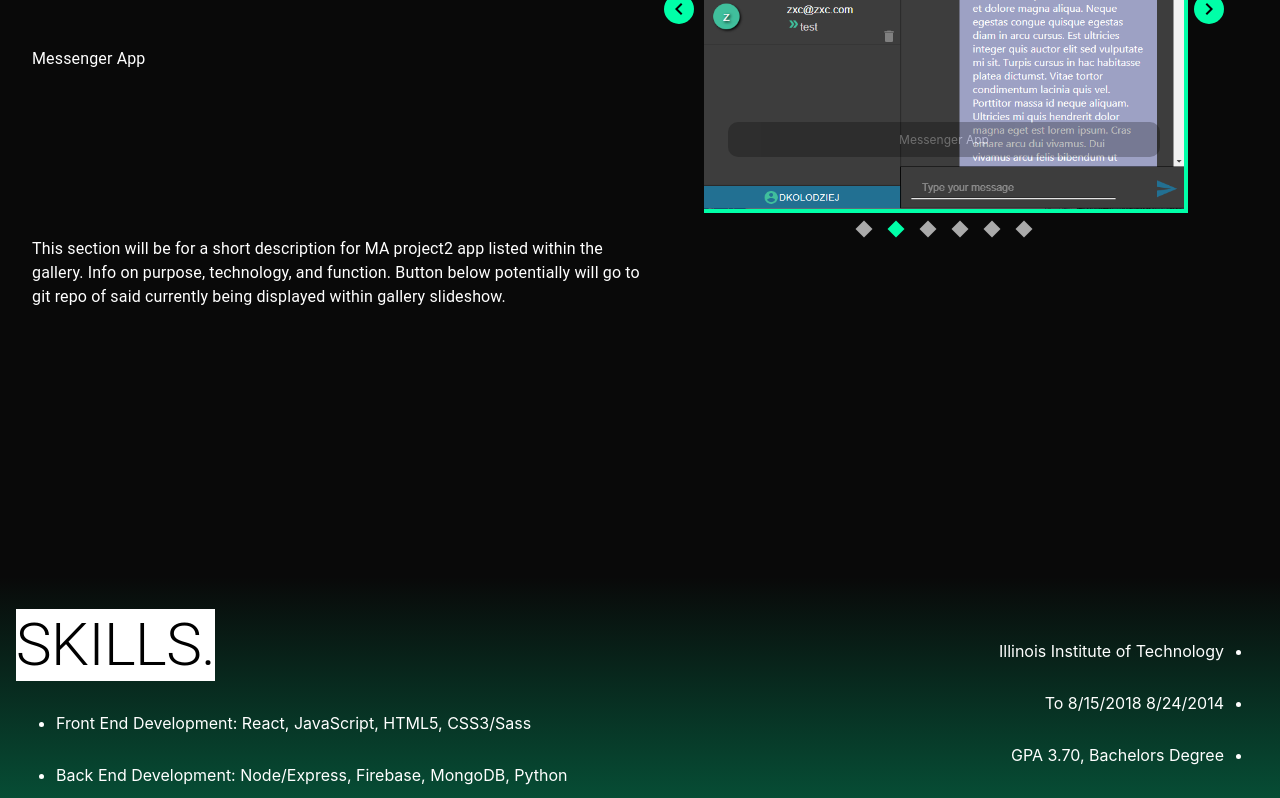
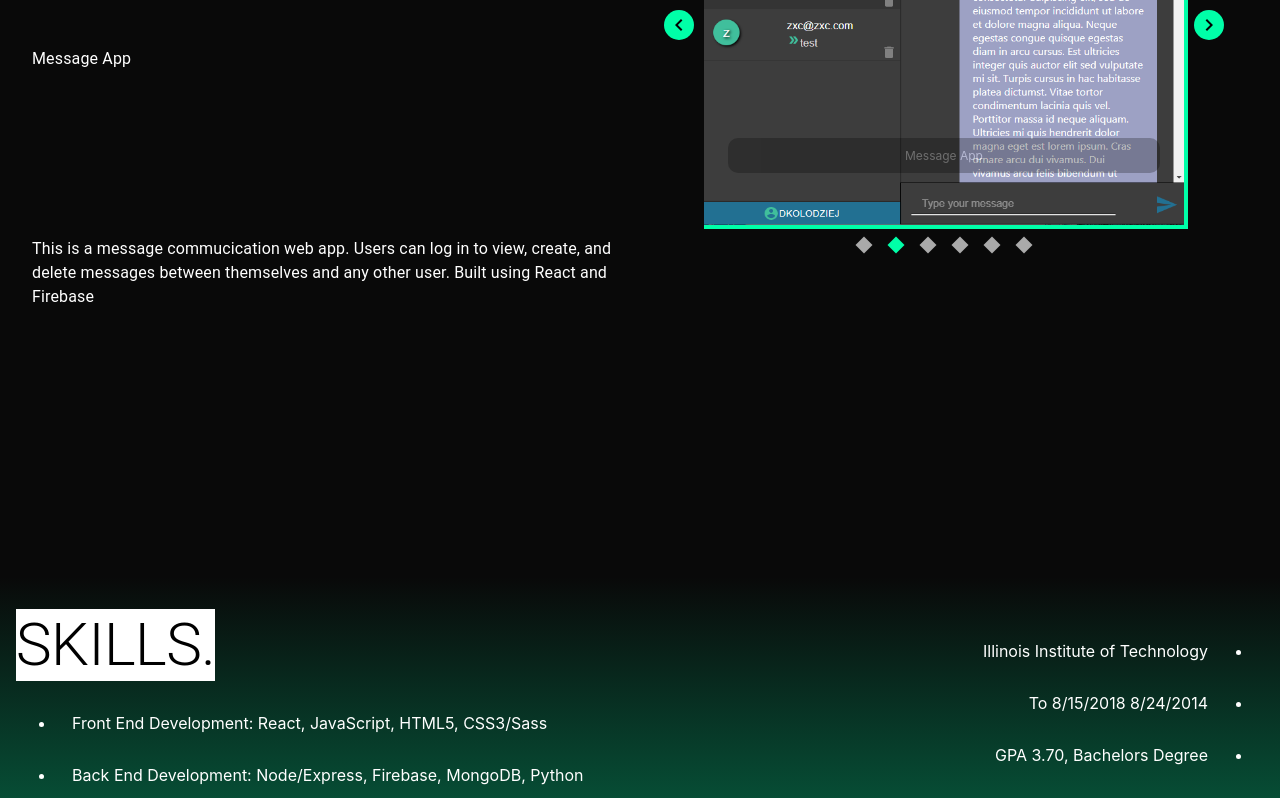
Before and after one commit to DanielKolodziej/DanielKolodziej.github.io, a React (Create React App) app: page / in a window 1280 px wide. Shown: the part 1080-1878 px from the top of the page. Built offline with nearby package versions, Linux system fonts and the light colour scheme.

Commit message:
updated styling and project descriptions

```diff
--- a/src/About.js
+++ b/src/About.js
@@ -12,10 +12,6 @@ const useStyles = makeStyles({
     title: {
         backgroundColor: '#fff',
     },
-    list: {
-        color: '#fff',
-        padding: '1em 0'
-    }
   });
 
 const About = () => {
--- a/src/Projects.js
+++ b/src/Projects.js
@@ -26,10 +26,11 @@ const useStyles = makeStyles({
     carouselContainer: {
         width: '80%',
         maxWidth: '480px',
-        margin: '0 auto',
+        margin: '1em auto 1em auto',
         '& > div':{
           borderBottom: '4px solid #00ffa8',
           borderRight: '4px solid #00ffa8',
+        //   marginBottom: '3em'
         },
         '& .carousel-slider':{
         overflow: 'visible',
@@ -48,32 +49,32 @@ const Projects = () => {
         {
             img: projIMG,
             title: "SIMPLYFIT",
-            desc: "This section will be for a short description for SF project app listed within the gallery.  Info on purpose, technology, and function.  Button below potentially will go to git repo of said currently being displayed within gallery slideshow."
+            desc: "This is a fitness tracker app with user authentication.  Users have the ability to log and view workout data, search past logs of themselves or others, and track bodyweight. Built using React and Firebase"
         },
         {
             img: projIMG2,
-            title: "Messenger App",
-            desc: "This section will be for a short description for MA project2 app listed within the gallery.  Info on purpose, technology, and function.  Button below potentially will go to git repo of said currently being displayed within gallery slideshow."
+            title: "Message App",
+            desc: "This is a message commucication web app.  Users can log in to view, create, and delete messages between themselves and any other user.  Built using React and Firebase"
         },
         {
             img: projIMG3,
             title: "Help Desk Glossary",
-            desc: "This section will be for a short description for HDG project3 app listed within the gallery.  Info on purpose, technology, and function.  Button below potentially will go to git repo of said currently being displayed within gallery slideshow."
+            desc: "This is a help desk glossary intended for use by either IT staff or general users.  Users can log in and depending on their status can potentially view, edit, create, and delete instructional posts dealing with various IT issues. Built using React, Node/Express, MongoDB."
         },
         {
             img: projIMG4,
             title: "Job Applications",
-            desc: "This section will be for a short description for JA project4 app listed within the gallery.  Info on purpose, technology, and function.  Button below potentially will go to git repo of said currently being displayed within gallery slideshow."
+            desc: "This is a job application tracking web app.  You can view, add, edit, delete, and search through job listings you've applied for.  Built using Javascript, HTML, CSS/SASS, localstorage"
         },
         {
             img: projIMG5,
             title: "Weather Search",
-            desc: "This section will be for a short description for WS project4 app listed within the gallery.  Info on purpose, technology, and function.  Button below potentially will go to git repo of said currently being displayed within gallery slideshow."
+            desc: "This is a weather search web app that allows you enter any city name in order to retrieve a detailed weather report over the course of the new fews days of that city.  Built using React."
         },
         {
             img: projIMG6,
             title: "Note Taker",
-            desc: "This section will be for a short description for NT project4 app listed within the gallery.  Info on purpose, technology, and function.  Button below potentially will go to git repo of said currently being displayed within gallery slideshow."
+            desc: "This is a little note taking application that allows you to add, edit, and delete notes that you have created. Built using React"
         },
     ];
     const arrowStyles = {
--- a/src/Skills.js
+++ b/src/Skills.js
@@ -4,7 +4,6 @@ import { Typography, Grid, useMediaQuery } from '@material-ui/core';
 
 const useStyles = makeStyles({
     background: {
-        // marginTop: '3em',
         padding: '2em 1em 2em 1em',
         height: '100vh',
         backgroundImage: 'linear-gradient( 180deg, #090909 0%, #00ffa8 100%)',
@@ -14,7 +13,6 @@ const useStyles = makeStyles({
     },
     list: {
         color: '#fff',
-        padding: '1em 0'
     }
   });
 
@@ -44,7 +42,7 @@ const Skills = () => {
                 </Typography>
                 <ul>
                     {skillsList.map((itm, index) => (
-                        <li key={index} className={classes.list}>
+                        <li key={index} className={classes.list} style={{padding: isMobile ? '0.25em' : '1em'}}>
                             {itm}
                         </li>
                     ))}
@@ -56,7 +54,7 @@ const Skills = () => {
             <Grid container direction="column" alignItems="flex-end" justify="flex-end">
                 <ul dir='rtl'>
                     {educationList.map((itm, index) => (
-                        <li key={index} className={classes.list}>
+                        <li key={index} className={classes.list} style={{padding: isMobile ? '0.25em' : '1em'}}>
                             {itm}
                         </li>
                     ))}
```
